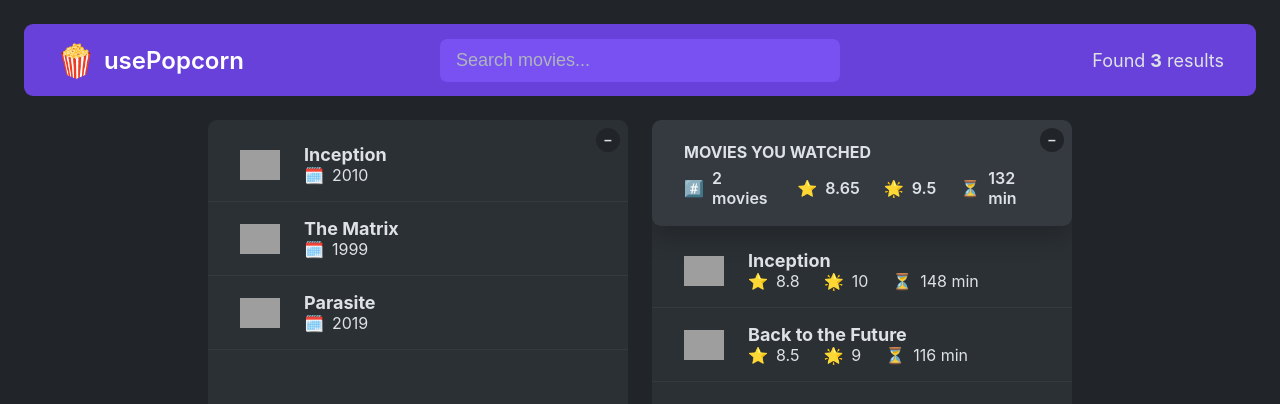
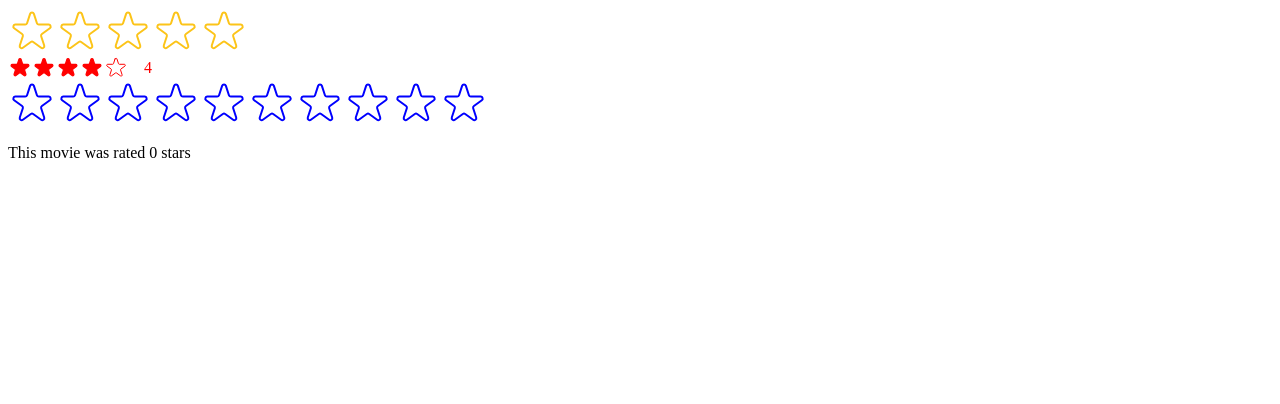
Before and after one commit to Mohamed20Khaled/usepopcorn, a React (Create React App) app: page / in a window 1280 px wide. Shown: the top 404 px of the page. Built offline with nearby package versions, Linux system fonts and the light colour scheme; grey boxes are pictures that could not be loaded.

Commit message:
new component and some testing

```diff
--- a/package.json
+++ b/package.json
@@ -2,17 +2,18 @@
   "name": "usepopcorn",
   "version": "0.1.0",
   "private": true,
+  "homepage": "./",
   "dependencies": {
     "@testing-library/jest-dom": "^5.17.0",
     "@testing-library/react": "^13.4.0",
     "@testing-library/user-event": "^13.5.0",
     "react": "^18.3.1",
     "react-dom": "^18.3.1",
-    "react-scripts": "5.0.1",
+    "react-scripts": "^5.0.1",
     "web-vitals": "^2.1.4"
   },
   "scripts": {
-    "start": "react-scripts start",
+    "start": "set PORT=3008 && react-scripts start",
     "build": "react-scripts build",
     "test": "react-scripts test",
     "eject": "react-scripts eject"
--- /dev/null
+++ b/src/StarRating.js
@@ -0,0 +1,115 @@
+import { useState } from "react";
+import PropTypes from "prop-types";
+
+const containerStyle = {
+  display: "flex",
+  alignItems: "center",
+  gap: "16px",
+};
+
+const starContainerStyle = {
+  display: "flex",
+};
+
+// to set types for the props
+StarRating.propTypes = {
+  maxRating: PropTypes.number,
+  defaultRating: PropTypes.number,
+  color: PropTypes.string,
+  size: PropTypes.number,
+  messages: PropTypes.array,
+  className: PropTypes.string,
+  onSetRating: PropTypes.func,
+};
+
+export default function StarRating({
+  maxRating = 5,
+  color = "#fcc419",
+  size = 48,
+  className = "",
+  messages = [],
+  defultRating = 0,
+  onSetRating,
+}) {
+  const [rating, setRating] = useState(defultRating);
+  const [tempRating, setTempRating] = useState(0);
+
+  function handleRating(rating) {
+    setRating(rating);
+    onSetRating(rating);
+  }
+
+  const textStyle = {
+    lineHight: "1",
+    margin: "0",
+    color,
+    fontSize: `${size / 1.5}px`,
+  };
+
+  return (
+    <div style={containerStyle}>
+      <div style={starContainerStyle}>
+        {Array.from({ length: maxRating }, (_, i) => (
+          <Star
+            key={i}
+            full={tempRating ? tempRating >= i + 1 : rating >= i + 1}
+            onRate={() => handleRating(i + 1)}
+            onHoverIn={() => setTempRating(i + 1)}
+            onHoverOut={() => setTempRating(0)}
+            color={color}
+            size={size}
+          />
+        ))}
+      </div>
+      <p style={textStyle}>
+        {messages.length === maxRating
+          ? messages[tempRating ? tempRating - 1 : rating - 1]
+          : tempRating || rating || ""}
+      </p>
+    </div>
+  );
+}
+
+function Star({ onRate, full, onHoverIn, onHoverOut, color, size }) {
+  const starStyle = {
+    width: `${size}px`,
+    height: `${size}px`,
+    display: "block",
+    cursor: "pointer",
+  };
+
+  return (
+    <span
+      role="button"
+      style={starStyle}
+      onClick={onRate}
+      onMouseEnter={onHoverIn}
+      onMouseLeave={onHoverOut}
+    >
+      {full ? (
+        <svg
+          xmlns="http://www.w3.org/2000/svg"
+          viewBox="0 0 20 20"
+          fill={color}
+          stroke={color}
+        >
+          <path d="M9.049 2.927c.3-.921 1.603-.921 1.902 0l1.07 3.292a1 1 0 00.95.69h3.462c.969 0 1.371 1.24.588 1.81l-2.8 2.034a1 1 0 00-.364 1.118l1.07 3.292c.3.921-.755 1.688-1.54 1.118l-2.8-2.034a1 1 0 00-1.175 0l-2.8 2.034c-.784.57-1.838-.197-1.539-1.118l1.07-3.292a1 1 0 00-.364-1.118L2.98 8.72c-.783-.57-.38-1.81.588-1.81h3.461a1 1 0 00.951-.69l1.07-3.292z" />
+        </svg>
+      ) : (
+        <svg
+          xmlns="http://www.w3.org/2000/svg"
+          fill="none"
+          viewBox="0 0 24 24"
+          stroke={color}
+        >
+          <path
+            strokeLinecap="round"
+            strokeLinejoin="round"
+            strokeWidth="{2}"
+            d="M11.049 2.927c.3-.921 1.603-.921 1.902 0l1.519 4.674a1 1 0 00.95.69h4.915c.969 0 1.371 1.24.588 1.81l-3.976 2.888a1 1 0 00-.363 1.118l1.518 4.674c.3.922-.755 1.688-1.538 1.118l-3.976-2.888a1 1 0 00-1.176 0l-3.976 2.888c-.783.57-1.838-.197-1.538-1.118l1.518-4.674a1 1 0 00-.363-1.118l-3.976-2.888c-.784-.57-.38-1.81.588-1.81h4.914a1 1 0 00.951-.69l1.519-4.674z"
+          />
+        </svg>
+      )}
+    </span>
+  );
+}
--- a/src/index.css
+++ b/src/index.css
@@ -347,35 +347,8 @@
 10 / 12 / 14 / 16 / 18 / 20 / 24 / 30 / 36 / 44 /52 / 62 / 74 / 86 / 98
 */
 
-/*
-FULL STAR
-
-<svg
-  xmlns="http://www.w3.org/2000/svg"
-  viewBox="0 0 20 20"
-  fill="#000"
-  stroke="#000"
->
-  <path
-    d="M9.049 2.927c.3-.921 1.603-.921 1.902 0l1.07 3.292a1 1 0 00.95.69h3.462c.969 0 1.371 1.24.588 1.81l-2.8 2.034a1 1 0 00-.364 1.118l1.07 3.292c.3.921-.755 1.688-1.54 1.118l-2.8-2.034a1 1 0 00-1.175 0l-2.8 2.034c-.784.57-1.838-.197-1.539-1.118l1.07-3.292a1 1 0 00-.364-1.118L2.98 8.72c-.783-.57-.38-1.81.588-1.81h3.461a1 1 0 00.951-.69l1.07-3.292z"
-  />
-</svg>
-
-
-EMPTY STAR
-
-<svg
-  xmlns="http://www.w3.org/2000/svg"
-  fill="none"
-  viewBox="0 0 24 24"
-  stroke="#000"
->
-  <path
-    strokeLinecap="round"
-    strokeLinejoin="round"
-    strokeWidth="{2}"
-    d="M11.049 2.927c.3-.921 1.603-.921 1.902 0l1.519 4.674a1 1 0 00.95.69h4.915c.969 0 1.371 1.24.588 1.81l-3.976 2.888a1 1 0 00-.363 1.118l1.518 4.674c.3.922-.755 1.688-1.538 1.118l-3.976-2.888a1 1 0 00-1.176 0l-3.976 2.888c-.783.57-1.838-.197-1.538-1.118l1.518-4.674a1 1 0 00-.363-1.118l-3.976-2.888c-.784-.57-.38-1.81.588-1.81h4.914a1 1 0 00.951-.69l1.519-4.674z"
-  />
-</svg>
-
-*/
+.box::-webkit-scrollbar,
+.list::-webkit-scrollbar {
+  display: none;
+  scroll-behavior: smooth;
+}
--- a/src/index.js
+++ b/src/index.js
@@ -1,11 +1,30 @@
-import React from "react";
+import React, { useState } from "react";
 import ReactDOM from "react-dom/client";
-import "./index.css";
-import App from "./App";
+// import "./index.css";
+// import App from "./App";
+
+import StarRating from "./StarRating";
+
+function Test() {
+  const [movieRating, setMovieRating] = useState(0);
+
+  return (
+    <div>
+      <StarRating color="blue" maxRating={10} onSetRating={setMovieRating} />
+      <p>This movie was rated {movieRating} stars</p>
+    </div>
+  );
+}
 
 const root = ReactDOM.createRoot(document.getElementById("root"));
 root.render(
   <React.StrictMode>
-    <App />
+    {/* <App /> */}
+    <StarRating
+      maxRating={5}
+      messages={["Terrible", "Bad", "Okay", "Good", "Amazing"]}
+    />
+    <StarRating size={24} color="red" className="test" defultRating={4} />
+    <Test></Test>
   </React.StrictMode>
 );
```
Also changed, not shown: 1 other file (tests, documents, lock files or other folders).
